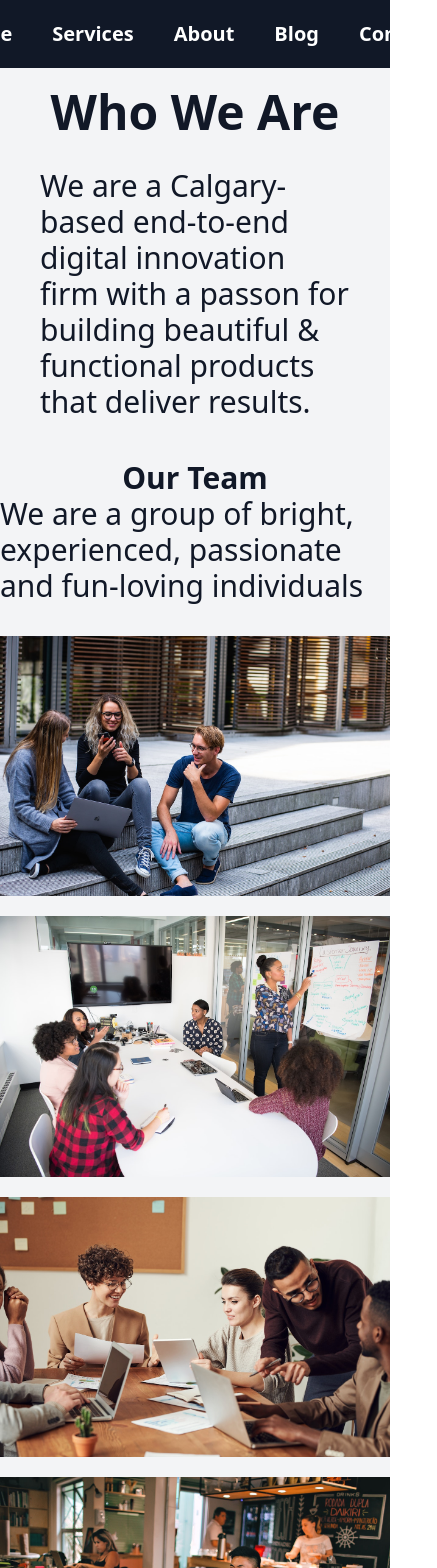
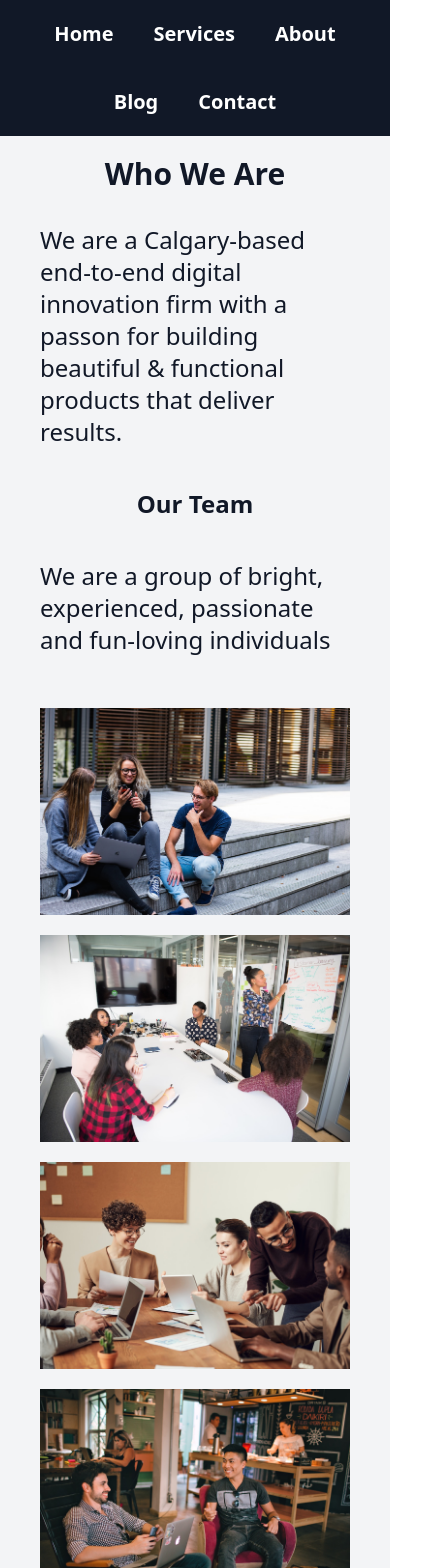
Before and after one commit to codedeoj/cpnt262-multipage-website, a Nuxt app: page /about in a window 390 px wide. Shown: the top 1568 px of the page, 437 px wide, since content can reach past the window. Built offline with nearby package versions, Linux system fonts and the light colour scheme.

Commit message:
added responsive styles

```diff
--- a/components/layout/PageHeader.vue
+++ b/components/layout/PageHeader.vue
@@ -7,7 +7,7 @@
 </script>
 
 <template>
-  <header class="flex justify-center text-gray-900 font-bold text-5xl my-5">
+  <header class="flex justify-center text-center text-gray-900 font-bold text-3xl lg:text-4xl xl:text-5xl my-5">
     <h1>
       {{ title }}
     </h1>
--- a/components/layout/SectionHeader.vue
+++ b/components/layout/SectionHeader.vue
@@ -4,7 +4,7 @@ defineProps({
 });
 </script>
 <template>
-  <header class="text-3xl font-bold text-center text-gray-900 mt-10">
+  <header class="text-2xl md:text-3xl font-bold text-center text-gray-900 mt-10">
     <h2>{{ title }}</h2>
   </header>
 </template>
--- a/components/ui/AppSection.vue
+++ b/components/ui/AppSection.vue
@@ -1,5 +1,5 @@
 <template>
-  <section class="flex flex-col justify-center items-center gap-5  mx-10 my-8 py-10">
+  <section class="flex flex-col justify-center items-center gap-5 mx-10 py-10">
     <slot></slot>
   </section>
 </template>
--- a/components/ui/TheNav.vue
+++ b/components/ui/TheNav.vue
@@ -1,6 +1,6 @@
 <template>
   <nav class="flex p-5 justify-center items-center bg-gray-900 text-white">
-    <ul class="flex gap-10">
+    <ul class="flex flex-wrap justify-center items-center gap-10">
       <li>
         <NuxtLink to="/" class="text-xl font-semibold hover:underline">Home</NuxtLink>
       </li>
--- a/components/utilities/AppHero.vue
+++ b/components/utilities/AppHero.vue
@@ -24,7 +24,7 @@
 <template>
   <main class="mx-auto mt-10 py-20 px-20 max-w-7xl shadow-xl">
     <div>
-      <h1 class="text-4xl sm:text-5xl md:text-6xl text-gray-900 font-extrabold ">
+      <h1 class="text-3xl sm:text-4xl md:text-5xl lg:text-6xl text-gray-900 font-extrabold ">
         {{ info.title }}
       </h1>
       <p class="mt-8 text-gray-500 max-w-xl text-xl mx-0">
--- a/components/utilities/AppHours.vue
+++ b/components/utilities/AppHours.vue
@@ -1,5 +1,5 @@
 <template>
-  <div class="flex justify-center gap-10 text-lg font-semibold my-10">
+  <div class="flex flex-wrap w-full justify-center gap-10 text-lg font-semibold my-10">
     <div class="mr-5">
       <h2>DOWNTOWN CALGARY</h2>
       <p>123 Edward St (Suite 217)</p>
--- a/pages/about.vue
+++ b/pages/about.vue
@@ -2,10 +2,11 @@
   <main>
     <PageHeader title="Who We Are"/>
     <div class="flex flex-col gap-5 mx-10 my-8">
-      <p class="text-3xl text-gray-900 max-w-6xl mx-auto">We are a Calgary-based end-to-end digital innovation firm with a passon for building beautiful & functional products that deliver results.</p>
+      <p class="text-2xl md:text-3xl text-gray-900 max-w-6xl mx-auto">We are a Calgary-based end-to-end digital innovation firm with a passon for building beautiful & functional products that deliver results.</p>
     </div>
     <SectionHeader title="Our Team"/>
-    <p class="max-w-5xl m-auto text-3xl text-gray-900">We are a group of bright, experienced, passionate and fun-loving individuals</p>
+    <AppSection>
+      <p class="max-w-5xl mx-auto text-2xl md:text-3xl text-gray-900">We are a group of bright, experienced, passionate and fun-loving individuals</p>
       <div class="flex justify-center flex-wrap gap-5 mx-auto max-w-6xl my-8 text-2xl">
         <div>
           <nuxt-img src="/images/team-1.jpg" sizes="sm:100vw md:50vw lg:400px"/>
@@ -20,5 +21,6 @@
           <nuxt-img src="/images/team-4.jpg" sizes="sm:100vw md:50vw lg:400px"/>
         </div>
       </div>
+    </AppSection>
   </main>
 </template>
```
Lines whose indentation alone changed are shown as unchanged.
